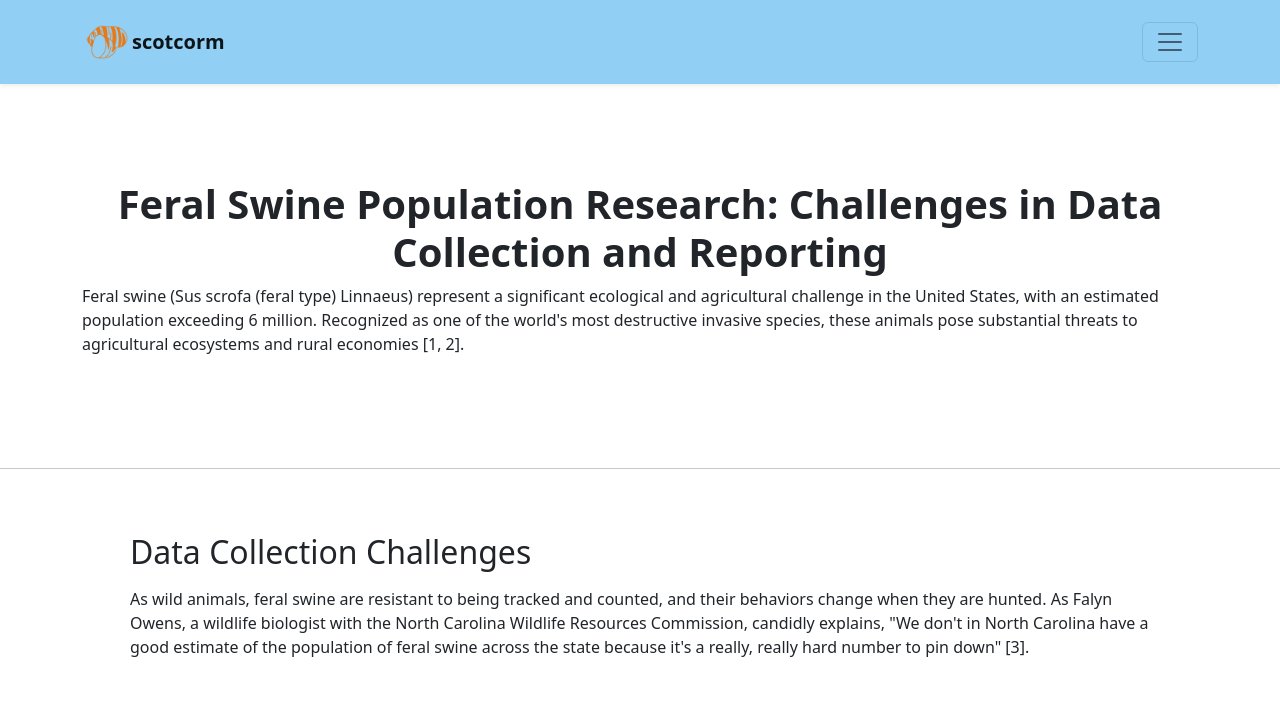
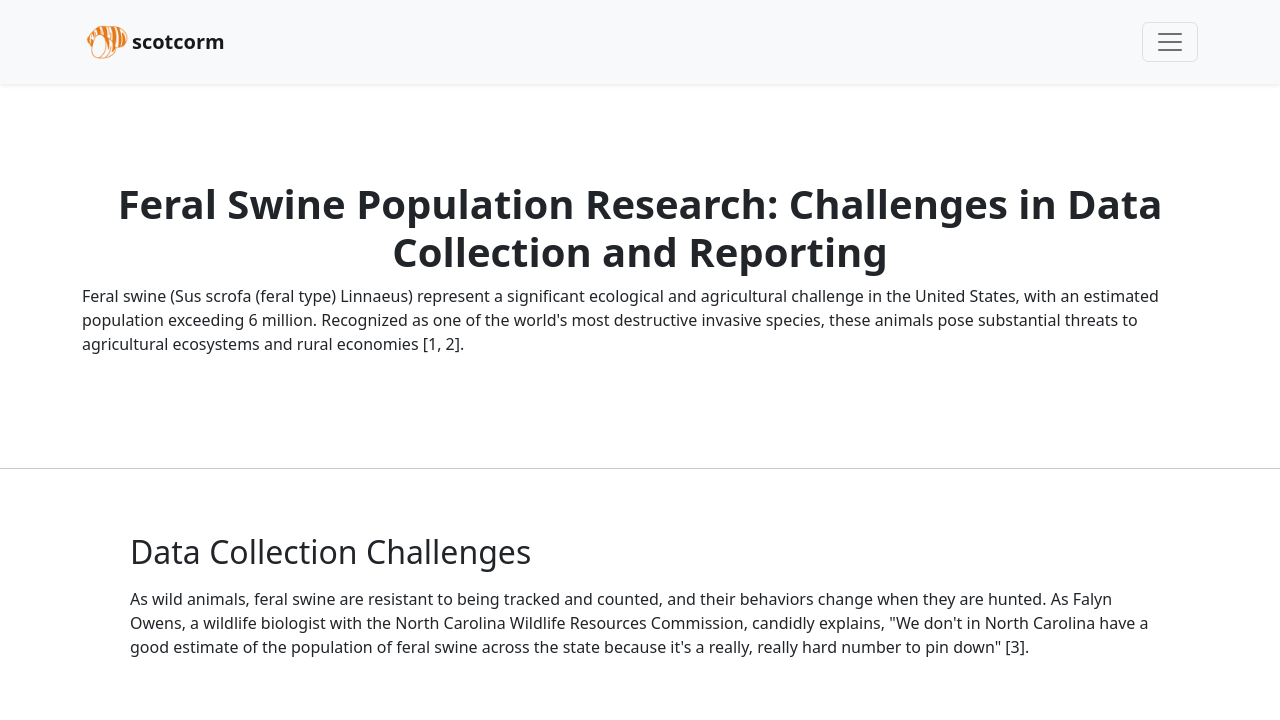
Before and after one commit to scotcorm/xmlDataProject, a website: page index.html in a window 1280 px wide. Shown: the top 720 px of the page. Drawn offline with nearby package versions, Linux system fonts and the light colour scheme.

Commit message:
resubmitted updates to dependencies

```diff
--- a/index.html
+++ b/index.html
@@ -65,10 +65,7 @@
           </div>
         </div>
       </div>
-      <div
-        class="navbar navbar-info shadow-sm"
-        style="background-color: rgb(145, 207, 245)"
-      >
+      <div class="navbar navbar-info shadow-sm bg-light">
         <div class="container">
           <a href="#" class="navbar-brand d-flex align-items-center">
             <img
```
